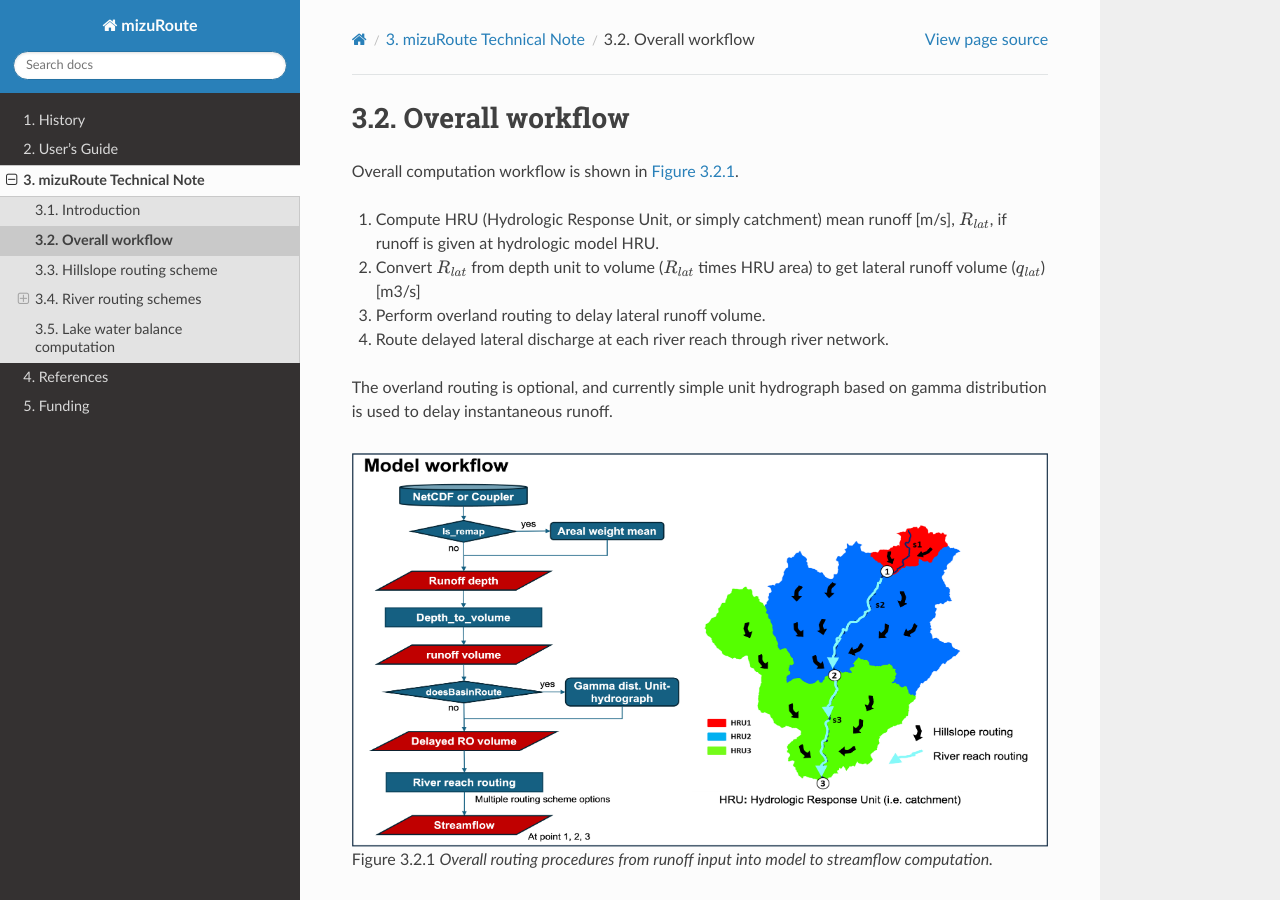
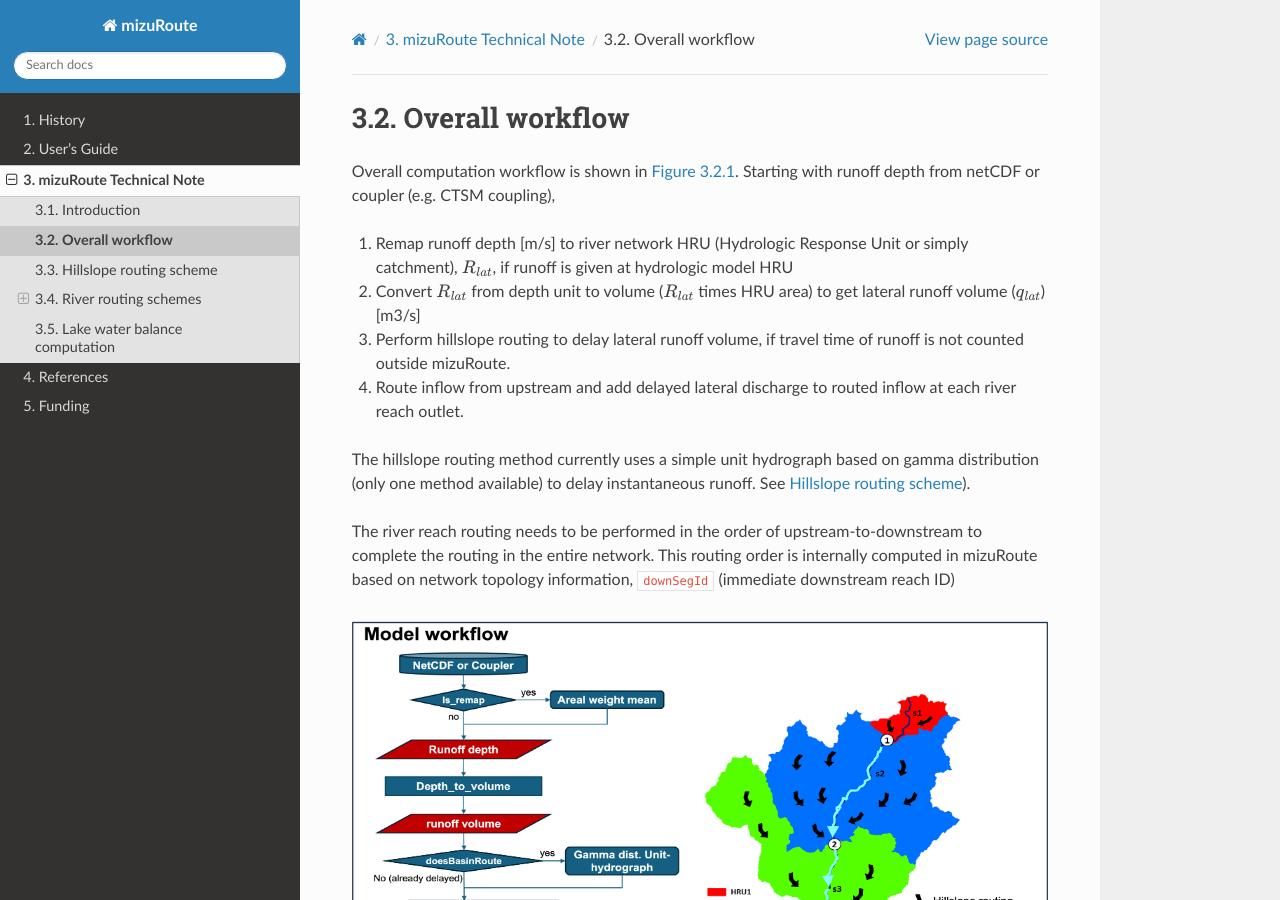
Before and after one commit to ESCOMP/mizuRoute, a Sphinx documentation site: the page built from docs/source/tech_note/reach_routing.rst, in a window 1280 px wide and 900 px high. Built offline with Sphinx 7.4.7 and the Read the Docs theme 3.1.0, drawn with Linux system fonts in a browser that asks for light colours.

Commit message:
update on overall workflow in tech-note

```diff
--- a/docs/source/tech_note/reach_routing.rst
+++ b/docs/source/tech_note/reach_routing.rst
@@ -4,17 +4,21 @@
 Overall workflow
 ======================
 
-Overall computation workflow is shown in :numref:`Figure_overall_comp_workflow`.
+Overall computation workflow is shown in :numref:`Figure_overall_comp_workflow`. Starting with runoff depth from netCDF or coupler (e.g. CTSM coupling),
 
-#. Compute HRU (Hydrologic Response Unit, or simply catchment) mean runoff [m/s], :math:`R_{lat}`, if runoff is given at hydrologic model HRU.
+#. Remap runoff depth [m/s] to river network HRU (Hydrologic Response Unit or simply catchment), :math:`R_{lat}`, if runoff is given at hydrologic model HRU
 
 #. Convert :math:`R_{lat}` from depth unit to volume (:math:`R_{lat}` times HRU area) to get lateral runoff volume (:math:`q_{lat}`) [m3/s]
 
-#. Perform overland routing to delay lateral runoff volume.
+#. Perform hillslope routing to delay lateral runoff volume, if travel time of runoff is not counted outside mizuRoute.
 
-#. Route delayed lateral discharge at each river reach through river network.
+#. Route inflow from upstream and add delayed lateral discharge to routed inflow at each river reach outlet.
 
-The overland routing is optional, and currently simple unit hydrograph based on gamma distribution is used to delay instantaneous runoff.
+The hillslope routing method currently uses a simple unit hydrograph based on gamma distribution (only one method available) to delay instantaneous runoff.
+See :ref:`Hillslope routing scheme <Hillslope_routing_scheme>`).
+
+The river reach routing needs to be performed in the order of upstream-to-downstream to complete the routing in the entire network.
+This routing order is internally computed in mizuRoute based on network topology information, ``downSegId`` (immediate downstream reach ID)
 
 .. _Figure_overall_comp_workflow:
 
```
Also changed, not shown: docs/source/tech_note/images/overall_comp_workflow.png.
